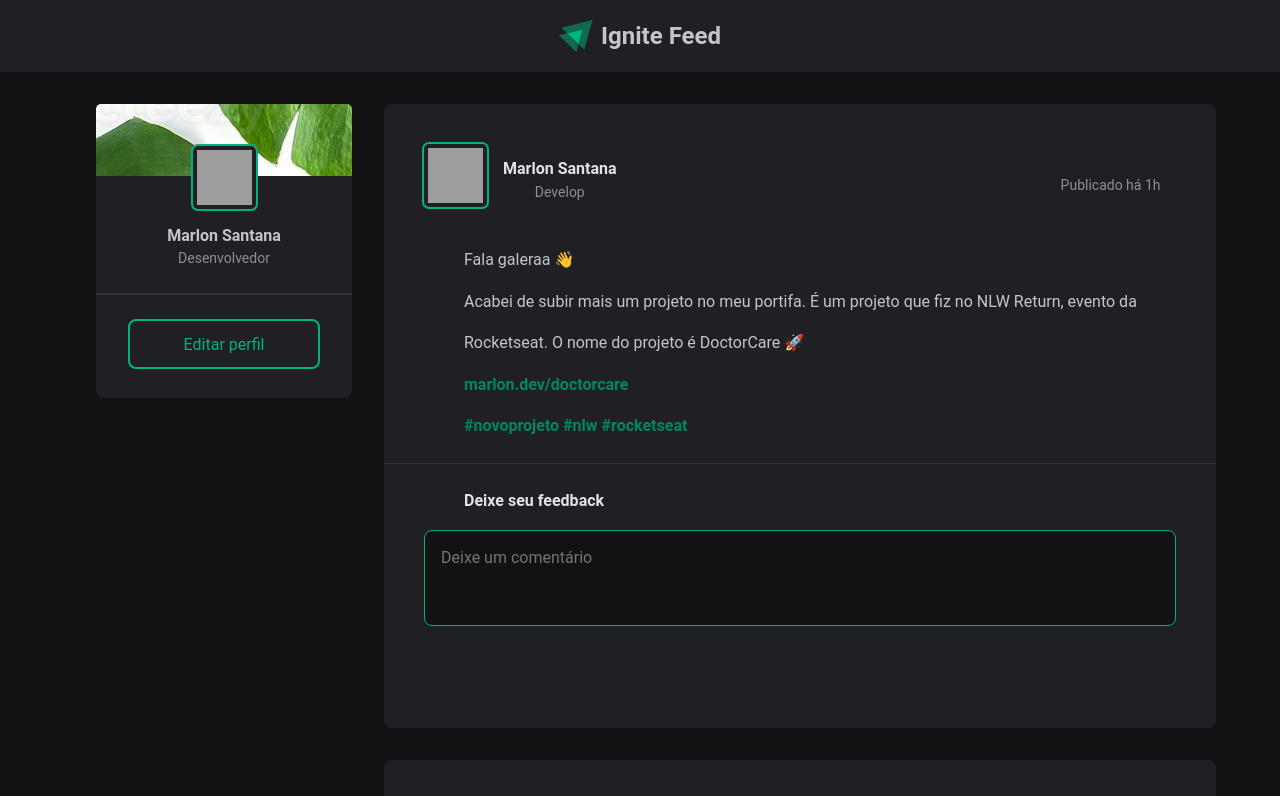
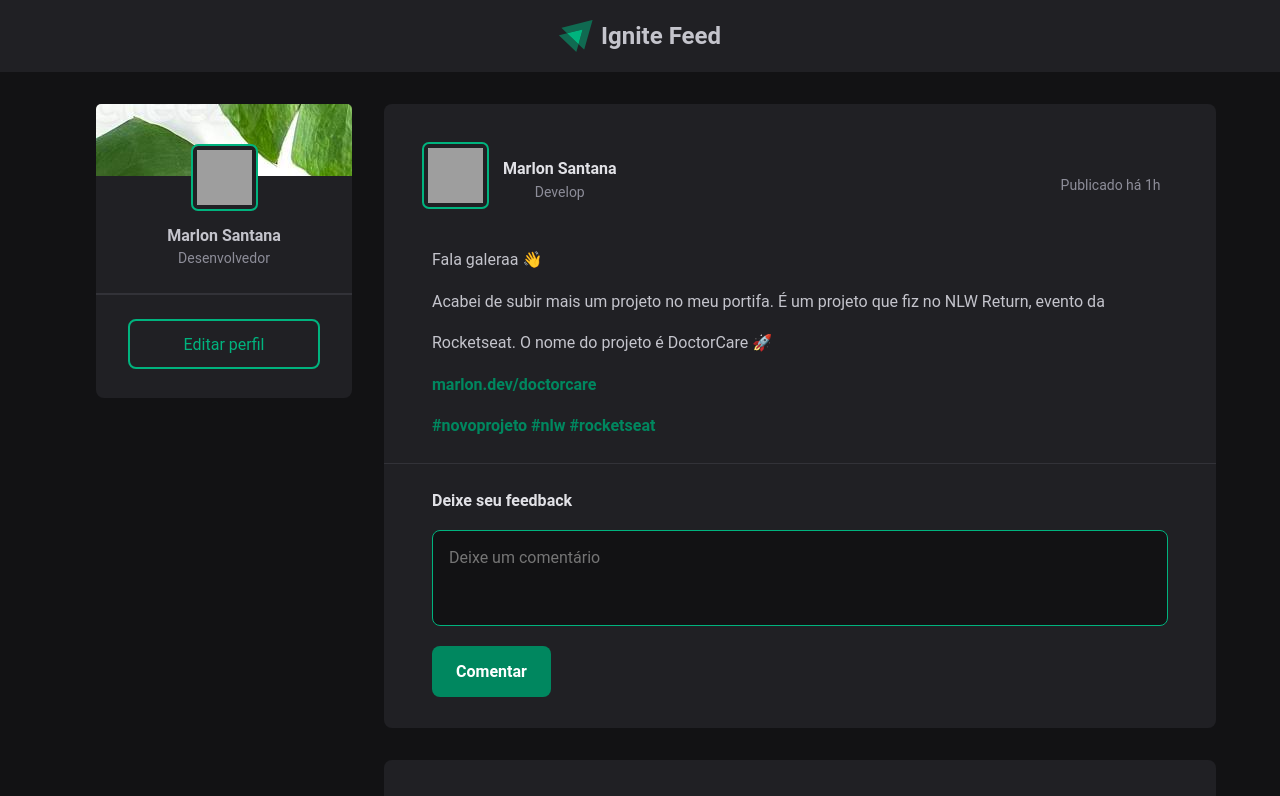
Before and after one commit to marlon-santana/vitePost, a React (Vite) app: page / in a window 1280 px wide. Shown: the top 796 px of the page. Built offline with nearby package versions, Linux system fonts and the light colour scheme; grey boxes are pictures that could not be loaded.

Commit message:
style/add botao do form

```diff
--- a/src/component/Post.jsx
+++ b/src/component/Post.jsx
@@ -33,8 +33,9 @@ export function Post() {
                 <textarea
                 placeholder='Deixe um comentário'
                 />
+                  <button type='submit'>Comentar</button>
+            </form>
 
-            </form>
 
         </article>
 
--- a/src/component/Post.module.css
+++ b/src/component/Post.module.css
@@ -24,12 +24,12 @@
     line-height: 1.6;
     color: var(--gray-300);
     margin-top: 1.5rem;
-    margin-left: 2.5rem;
+    margin-left: 1.5rem;
   }
 
   .content p {
     margin-top: 1rem;
-    margin-left: 2.5rem;
+    margin-left: 1.5rem;
   }
 
   .content a {
@@ -117,11 +117,11 @@ header {
   .commentForm > strong {
     line-height: 1.6;
     color: var(--gray-100);
-    margin-left: 5rem;
+    margin-left: 3rem;
   }
 
   .commentForm textarea {
-    width: 47rem;
+    width: 46rem;
     height: 6rem;
     margin-top: 1rem;
     padding: 1rem;
@@ -130,7 +130,7 @@ header {
     background: var(--gray-900);
     color: var(--gray-100);
     resize: none;
-    margin-left:2.5rem;
+    margin-left:3rem;
     border: 1px solid #00B37E;
   }
 
@@ -144,9 +144,43 @@ header {
     max-height: none;
   }
 
+  .commentLint {
+    margin-top: 2rem;
+  }
+
+  .commentForm footer {
+    visibility: hidden;
+    max-height: 0;
+  }
+
+  .commentForm:focus-within footer {
+    visibility: visible;
+    max-height: none;
+  }
+
+  .commentForm button[type=submit] {
+    padding: 1rem 1.5rem;
+    margin-top: 1rem;
+    margin-left: 3rem;
+    border-radius: 8px;
+    border: 0;
+    background: var(--green-500);
+    color: var(--white);
+    font-weight: bold;
+    cursor: pointer;
 
 
+    transition: background-color 0.1s;
+  }
 
+  .commentForm button[type=submit]:not(:disabled):hover {
+    background: var(--green-300);
+  }
+
+  .commentForm button[type=submit]:disabled {
+    opacity: 0.7;
+    cursor: not-allowed;
+  }
 
   .commentLint {
     margin-top: 2rem;
```
